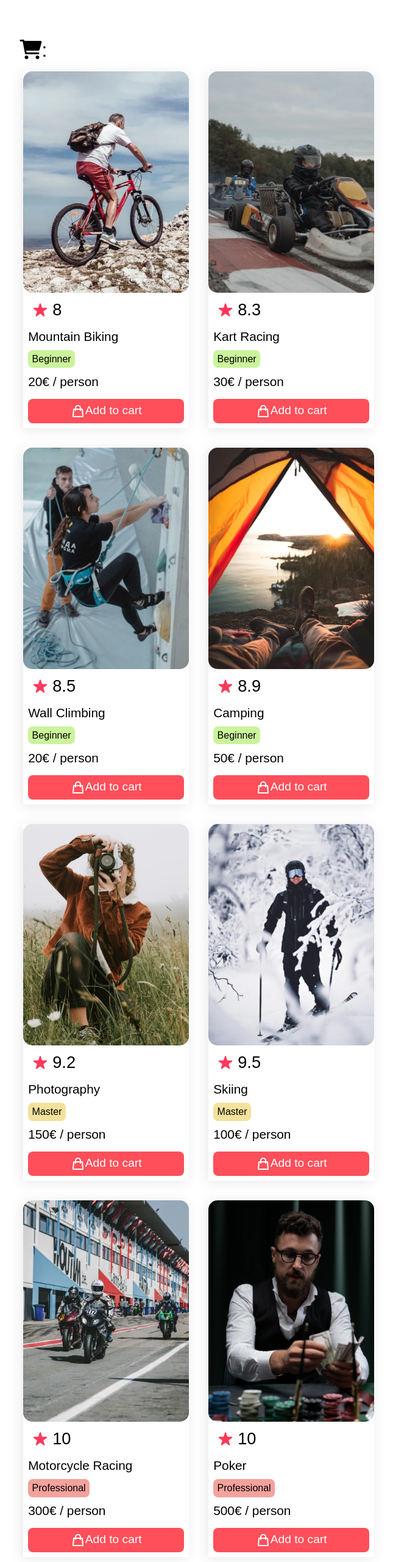
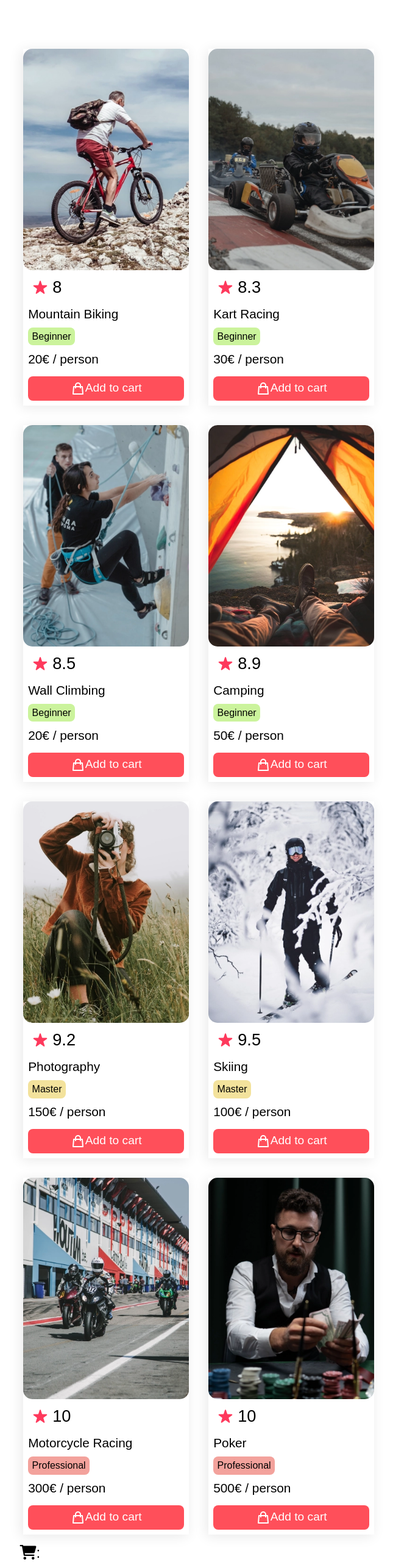
Before and after one commit to devmailar/AirBnb-react, a React (Create React App) app: page / in a window 1280 px wide. Shown: the part 1080-3641 px from the top of the page at 61% size, without its empty margins (164-809 px from the left). Built offline with nearby package versions, Linux system fonts and the light colour scheme.

Commit message:
update alert on adding card

```diff
--- a/src/App.jsx
+++ b/src/App.jsx
@@ -28,13 +28,12 @@ export default function App() {
         <div className="wrapper">
           <h1>Our list of activities</h1>
           <h2>To try out</h2>
+          {cards}
           <div className="alert">
             <p className="sub_message">
               <i className="fa-solid fa-cart-shopping"></i>: <span id="message"></span>
             </p>
           </div>
-
-          {cards}
         </div>
       </div>
     </div>
--- a/src/assets/css/App.css
+++ b/src/assets/css/App.css
@@ -87,11 +87,15 @@ body {
 
 .header .card-container .wrapper .alert .sub_message {
   margin: 0 0.8vw;
-  font-size: 2rem;
+  font-size: 1.5rem;
 }
 
 .header .card-container .wrapper .alert .sub_message #message {
-  color: #797475;
+  color: #a3a3a3;
+  font-size: 1.25rem;
+  border-radius: 10px;
+  -webkit-transition: 1s;
+  transition: 1s;
 }
 
 .header .card-container .wrapper .card {
--- a/src/assets/css/App.scss
+++ b/src/assets/css/App.scss
@@ -77,10 +77,13 @@ body {
       .alert {
         .sub_message {
           margin: 0 0.8vw;
-          font-size: 2rem;
+          font-size: 1.5rem;
 
           #message {
-            color: #797475;
+            color: #a3a3a3;
+            font-size: 1.25rem;
+            border-radius: 10px;
+            transition: 1s;
           }
         }
       }
```
Also changed, not shown: 1 other file (tests, documents, lock files or other folders).
